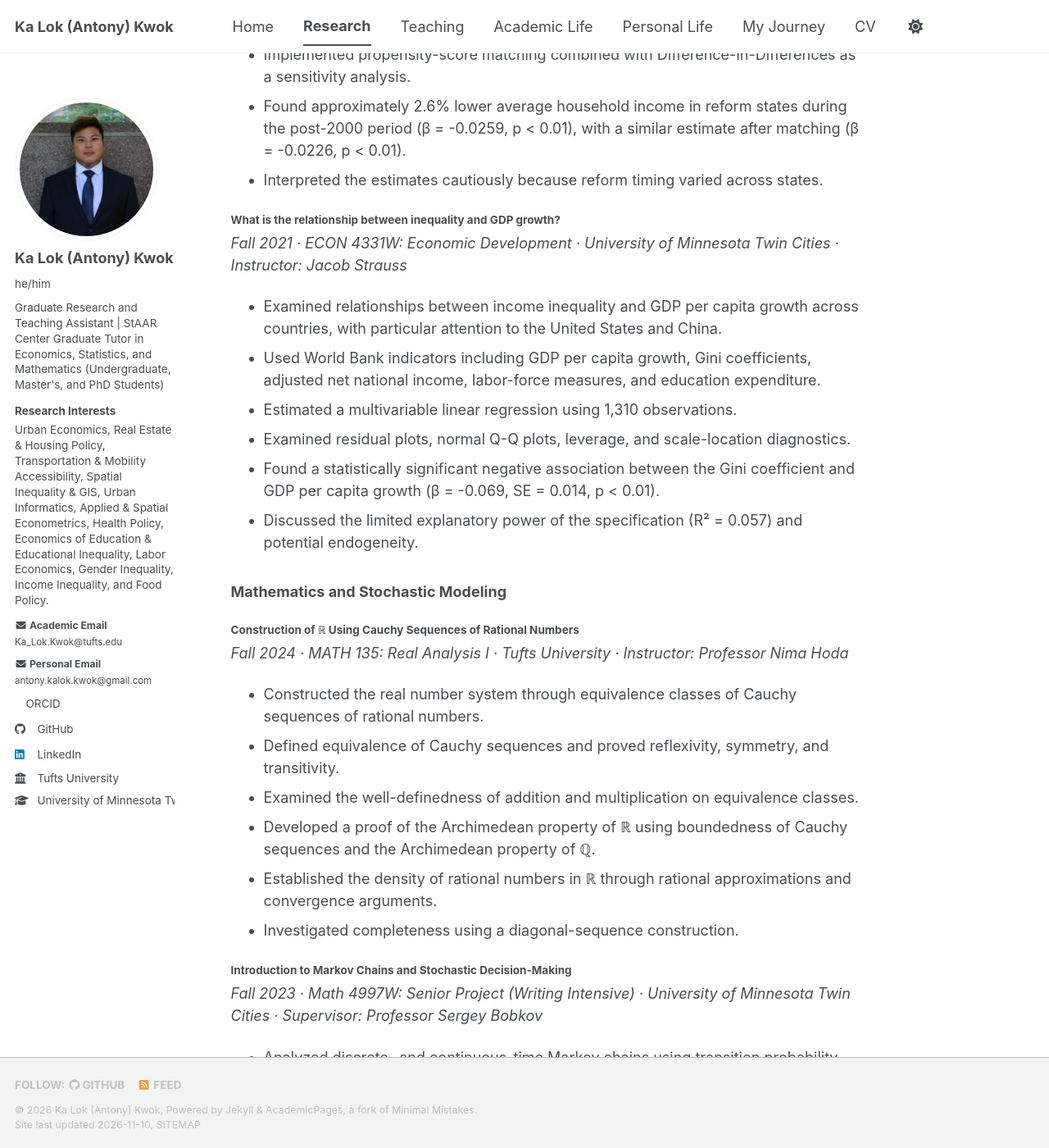
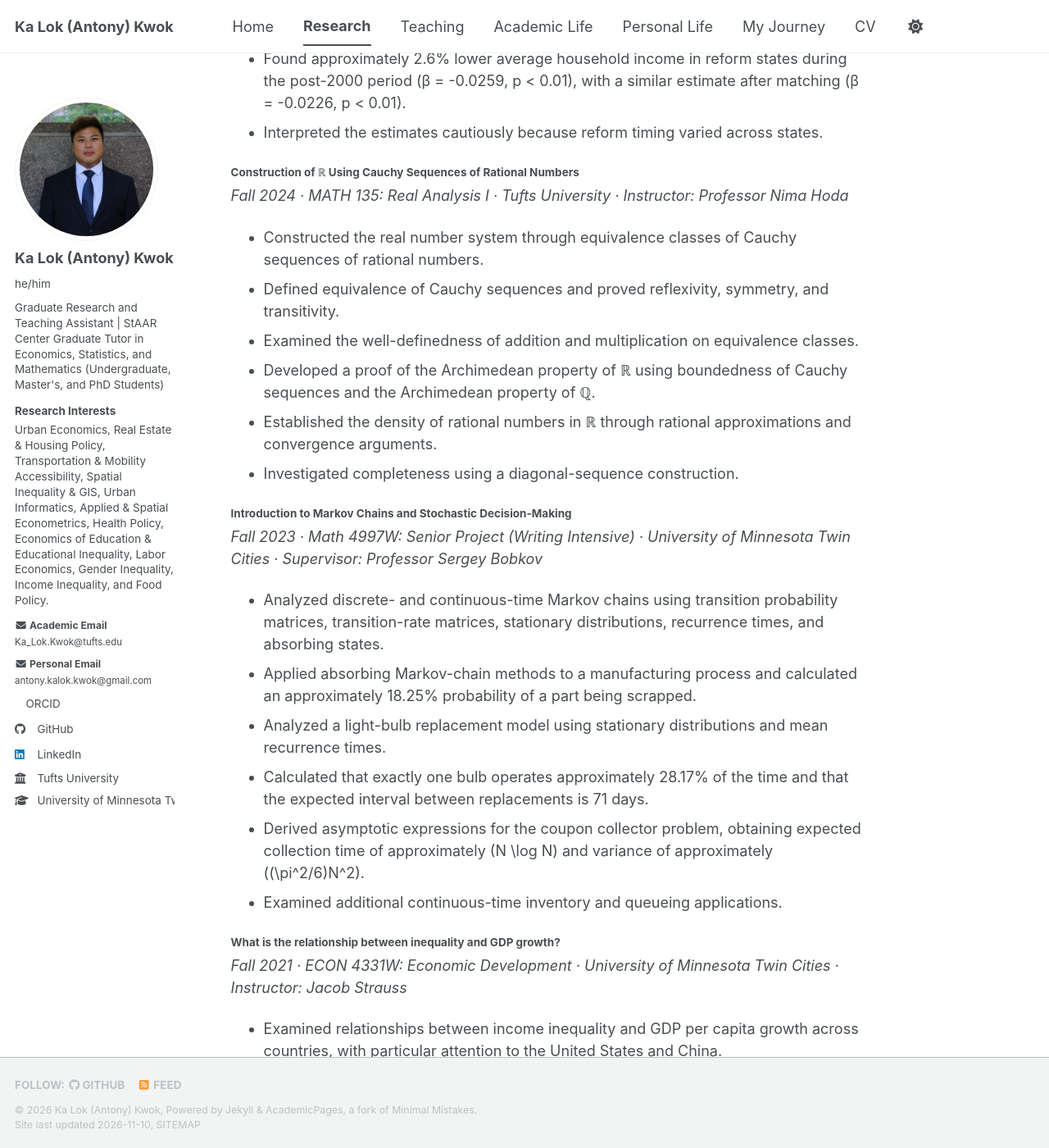
Before and after one commit to AntonyKaLokKwok/AntonyKaLokKwok.github.io, a Jekyll site: the page built from _pages/research.md, in a window 1280 px wide and 1400 px high, scrolled down 8396 px. Shown: the whole window at 82% size. Built offline with Jekyll 4.4.1, drawn with Linux system fonts in a browser that asks for light colours; a style sheet for code colours, icons or effects is not loaded; some of the changed text lies outside the part shown.

Commit message:
Revise research content and restructure sections
Removed sections on education, food policy, labor economics, and inequality. Reintroduced the relationship between inequality and GDP growth in a new location.

```diff
--- a/_pages/research.md
+++ b/_pages/research.md
@@ -142,8 +142,6 @@ Coauthor; Professor Justin Hollander designated as primary presenter.
 - Applied network service areas, least-cost paths, elevation-informed route analysis, and accessibility measures.
 - Extended prior transportation-equity research through network-based approaches to bikeshare, transit, and affordable-housing accessibility.
 
-### Education, Food Policy, Labor Economics, and Inequality
-
 #### From Happy Kids to Successful Adults: Sibling Evidence on Childhood Emotional Well-Being
 
 *April 2025 · Economics Research Paper*
@@ -189,19 +187,6 @@ Coauthor; Professor Justin Hollander designated as primary presenter.
 - Found approximately 2.6% lower average household income in reform states during the post-2000 period (β = -0.0259, p < 0.01), with a similar estimate after matching (β = -0.0226, p < 0.01).
 - Interpreted the estimates cautiously because reform timing varied across states.
 
-#### What is the relationship between inequality and GDP growth?
-
-*Fall 2021 · ECON 4331W: Economic Development · University of Minnesota Twin Cities · Instructor: Jacob Strauss*
-
-- Examined relationships between income inequality and GDP per capita growth across countries, with particular attention to the United States and China.
-- Used World Bank indicators including GDP per capita growth, Gini coefficients, adjusted net national income, labor-force measures, and education expenditure.
-- Estimated a multivariable linear regression using 1,310 observations.
-- Examined residual plots, normal Q-Q plots, leverage, and scale-location diagnostics.
-- Found a statistically significant negative association between the Gini coefficient and GDP per capita growth (β = -0.069, SE = 0.014, p < 0.01).
-- Discussed the limited explanatory power of the specification (R² = 0.057) and potential endogeneity.
-
-### Mathematics and Stochastic Modeling
-
 #### Construction of ℝ Using Cauchy Sequences of Rational Numbers
 
 *Fall 2024 · MATH 135: Real Analysis I · Tufts University · Instructor: Professor Nima Hoda*
@@ -224,6 +209,17 @@ Coauthor; Professor Justin Hollander designated as primary presenter.
 - Derived asymptotic expressions for the coupon collector problem, obtaining expected collection time of approximately \(N \log N\) and variance of approximately \((\pi^2/6)N^2\).
 - Examined additional continuous-time inventory and queueing applications.
 
+#### What is the relationship between inequality and GDP growth?
+
+*Fall 2021 · ECON 4331W: Economic Development · University of Minnesota Twin Cities · Instructor: Jacob Strauss*
+
+- Examined relationships between income inequality and GDP per capita growth across countries, with particular attention to the United States and China.
+- Used World Bank indicators including GDP per capita growth, Gini coefficients, adjusted net national income, labor-force measures, and education expenditure.
+- Estimated a multivariable linear regression using 1,310 observations.
+- Examined residual plots, normal Q-Q plots, leverage, and scale-location diagnostics.
+- Found a statistically significant negative association between the Gini coefficient and GDP per capita growth (β = -0.069, SE = 0.014, p < 0.01).
+- Discussed the limited explanatory power of the specification (R² = 0.057) and potential endogeneity.
+
 ## Technical Skills and Research Methods
 
 - **Programming and data:** R, Stata, Python, MATLAB, Dynare; Hugging Face (Datasets, Spaces), AI chatbot development, API integration, Excel, GitHub, Jupyter, Google Colab, LaTeX.
```
